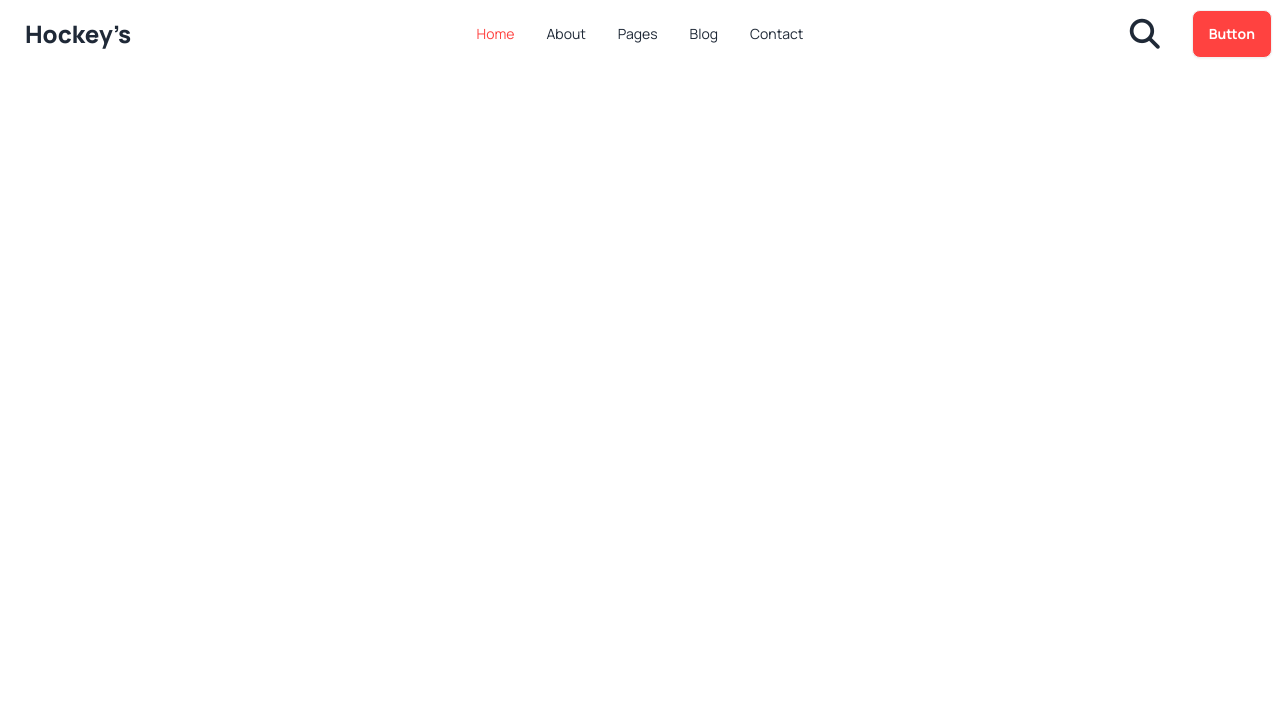
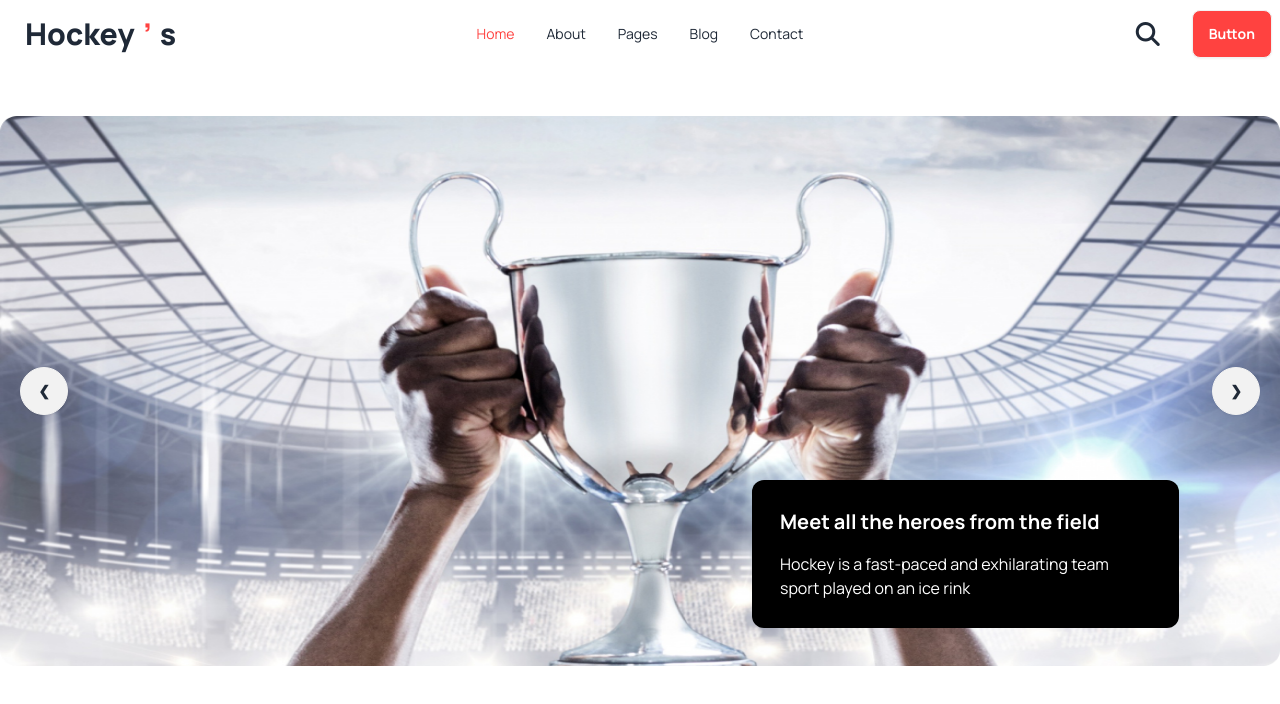
Before and after one commit to Juwelmia63/project-3, a plain HTML site: page index.html in a window 1280 px wide. Drawn offline with nearby package versions, Linux system fonts and the light colour scheme.

Commit message:
header Section Complite

```diff
--- a/index.html
+++ b/index.html
@@ -71,7 +71,7 @@
                             <li><a>Contact</a></li>
                         </ul>
                     </div>
-                    <a class="btn btn-ghost text-2xl font-extrabold">Hockey’s</a>
+                    <a class="btn btn-ghost text-3xl font-extrabold">Hockey<span class="text-primary ">’</span>s</a>
                 </div>
                 <div class="navbar-center hidden lg:flex">
                     <ul class="menu menu-horizontal px-1">
@@ -83,12 +83,46 @@
                     </ul>
                 </div>
                 <div class="navbar-end">
-                    <i class="fa-solid fa-magnifying-glass text-3xl mr-8"></i>
+                    <i class="fa-solid fa-magnifying-glass text-2xl mr-8"></i>
                     <a class="btn bg-primary text-white">Button</a>
                 </div>
             </div>
 
         </nav>
+
+            <section class="container mx-auto mt-12">
+                <div class="carousel w-full lg:h-[550px]">
+                    <div id="slide1" class="carousel-item relative w-full">
+                      <img src="img/1.png" class="w-full" />
+                      <div class="absolute flex justify-between transform -translate-y-1/2 left-5 right-5 top-1/2">
+                        <a href="#slide4" class="btn btn-circle">❮</a>
+                        <a href="#slide2" class="btn btn-circle">❯</a>
+                      </div>
+                    </div>
+                    <div id="slide2" class="carousel-item relative w-full">
+                      <img src="img/1.png" class="w-full" />
+                      <div class="absolute flex justify-between transform -translate-y-1/2 left-5 right-5 top-1/2">
+                        <a href="#slide1" class="btn btn-circle">❮</a>
+                        <a href="#slide3" class="btn btn-circle">❯</a>
+                      </div>
+                    </div>
+                    <div id="slide3" class="carousel-item relative w-full">
+                      <img src="img/1.png" class="w-full" />
+                      <div class="absolute flex justify-between transform -translate-y-1/2 left-5 right-5 top-1/2">
+                        <a href="#slide3" class="btn btn-circle">❮</a>
+                        <a href="#slide1" class="btn btn-circle">❯</a>
+                      </div>
+                    </div>
+
+                  </div>
+
+            </section>
+
+            <div class=" mx-3 bg-black text-white rounded-xl p-7 lg:w-1/3 relative lg:-top-48 lg:left-2/4 lg:ml-28">
+                <h2 class="text-xl font-bold">Meet all the heroes from the field</h2>
+                <p class="mt-4">Hockey is a fast-paced and exhilarating team sport played on an ice rink</p>
+            </div>
+
 
     </header>
     <main>
```
